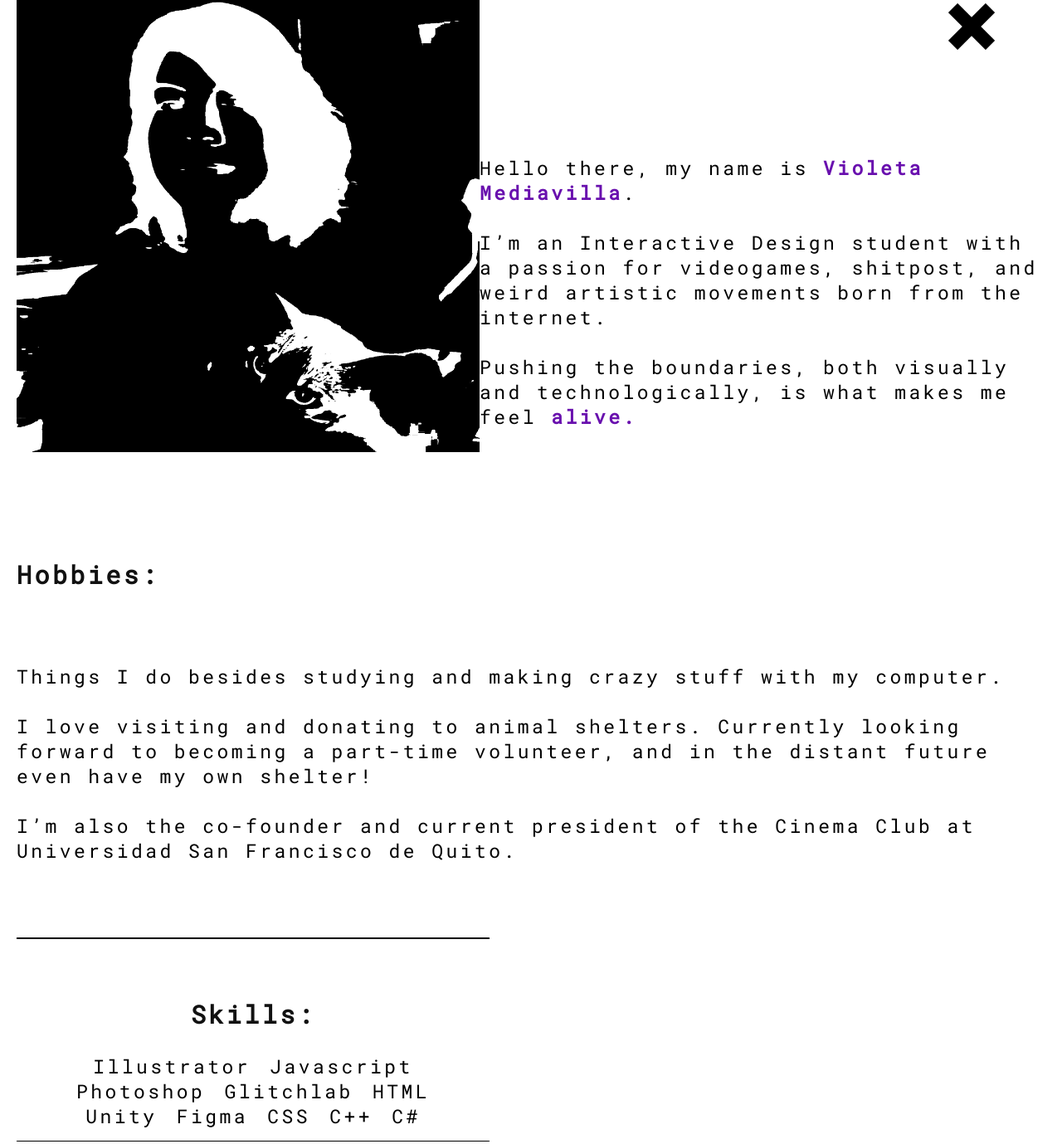
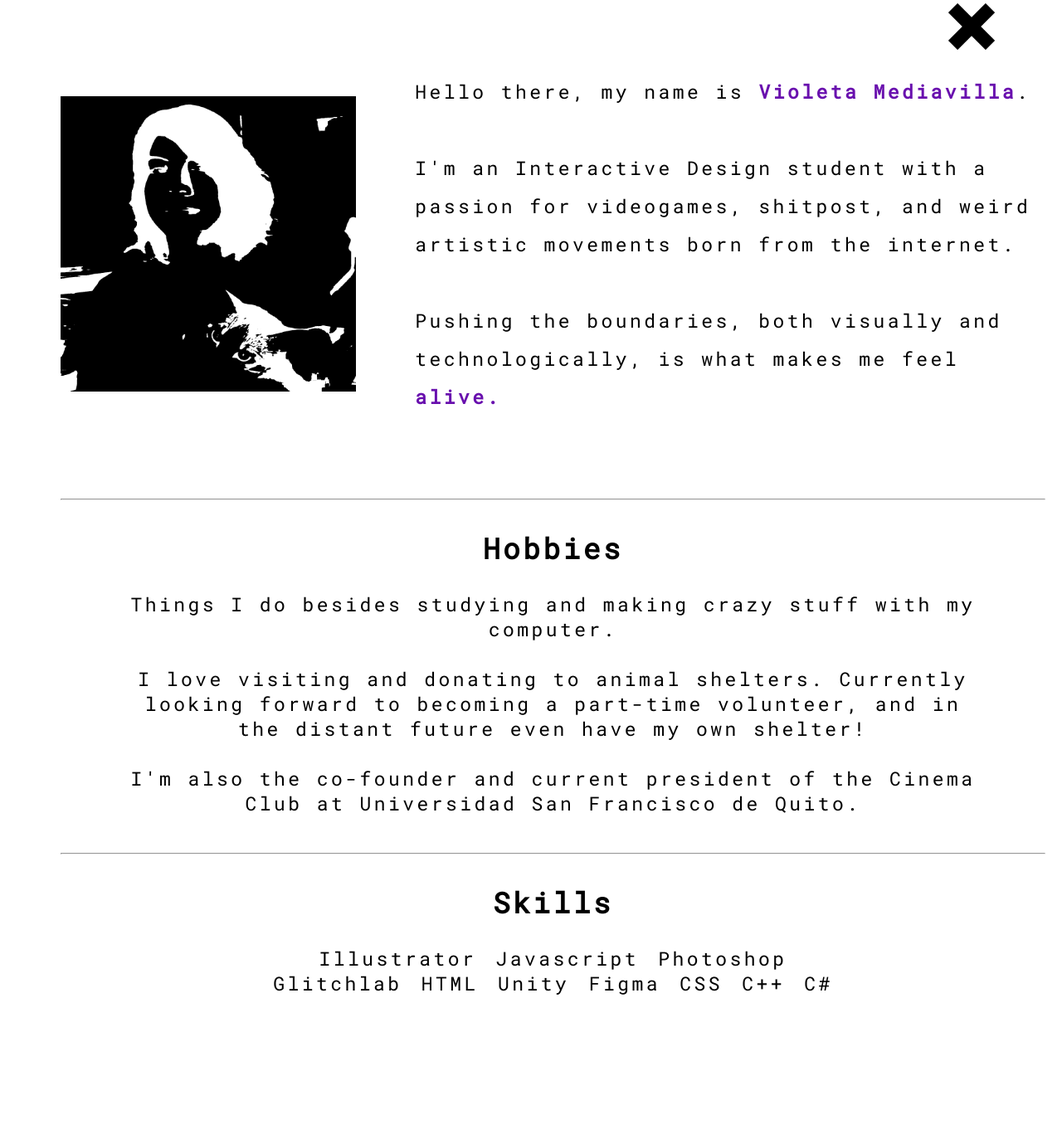
Before and after one commit to Tar-Baby/portfolio, a plain HTML site: page about me.html in a window 1280 px wide. Shown: the part 33-1412 px from the top of the page at 83% size. After the commit the page ends 1298 px from the top, so only its background shows below. Drawn offline with Linux system fonts and the light colour scheme.

Commit message:
fix about me

```diff
--- a/about me.html
+++ b/about me.html
@@ -8,7 +8,6 @@
     <meta name="viewport" content="width=device-width, initial-scale=1.0">
     <title>About Me</title>
 
-    <a href="./index.html"> <img class="close-icon" src="./img/icons/x_black.png" alt="Close"> </a>
 
     <link rel="stylesheet" href="./css/styles.css">
     <link rel="preconnect" href="https://fonts.googleapis.com">
@@ -18,37 +17,36 @@
 </head>
 
 <body class="about-me">
+    <a href="./index.html"> <img class="close-icon" src="./img/icons/x_black.png" alt="Close"> </a>
 
+    <div class="intro">
+        <img class="me" src="./img/visuals/self portrait/Pentacam_2020-09-12_175021.jpg">
+        <p class="intro-text">
+            Hello there, my name is <span class="purple-inline-text">Violeta Mediavilla</span>. <br> <br>
+            I'm an Interactive Design student with a passion for videogames, shitpost, and weird artistic movements born
+            from the internet. <br> <br>
+            Pushing the boundaries, both visually and technologically, is what makes me feel <span
+                class="purple-inline-text">alive.</span>
+        </p>
+    </div>
 
-    <img src="./img/visuals/self portrait/Pentacam_2020-09-12_175021.jpg" width="45%" alt="" style="float: left">
+    <hr class="hobbies-horizontal-rule">
 
-    <p class="about-me">
-        <dd> Hello there, my name is <span class="purple-inline-text">Violeta Mediavilla</span>. <br> <br>
-            I’m an Interactive Design student with a passion for
-            videogames, shitpost, and weird artistic movements born from the internet. <br> <br>
-            Pushing the boundaries, both visually and technologically, is what makes me feel <span
-                class="purple-inline-text">alive.</span> <br>
-        </dd> <br>
+    <div class="hobbies">
+        <h2><b>Hobbies</b></h2>
+        <br>
+        Things I do besides studying and making crazy stuff with my computer. <br><br>
+        I love visiting and donating to animal shelters. Currently looking forward to becoming a part-time
+        volunteer, and in the distant future even have my own shelter! <br><br>
+        I'm also the co-founder and current president of the Cinema Club at
+        Universidad San Francisco de Quito.
+    </div>
 
-    <h2><b>Hobbies:</b></h2>
-    <br> <br> <br>
+    <hr>
 
-    <dd> Things I do besides studying and making crazy stuff with my computer.<br><br>
-
-        I love visiting and donating to animal shelters. Currently looking forward to becoming a part-time
-        volunteer,
-        and in the distant future even have my own shelter! <br> <br>
-
-        I’m also the co-founder and current president of the Cinema Club at
-        Universidad San Francisco de Quito. <br> <br></dd>
-
-    <br><br>
-
-    <ul style=" float: left;">
-
-        <h2><b>Skills:</b></h2>
+    <ul class="skills">
+        <h2><b>Skills</b></h2>
         <br>
-
         <li>Illustrator</li>
         <li>Javascript</li>
         <li>Photoshop</li>
@@ -59,24 +57,7 @@
         <li>CSS</li>
         <li>C++</li>
         <li>C#</li>
-
     </ul>
-    </p>
-
-
-
-
-
-
-
-
-
-
-
-
-
-
-
 
 </body>
 
--- a/css/styles.css
+++ b/css/styles.css
@@ -39,20 +39,6 @@ body {
     background-color: #000000;
 }
 
-
-ul {
-    width: 570px;
-    padding: 15px;
-    margin: 0px auto 0px auto;
-    border-top: 2px solid #000;
-    border-bottom: 1px solid #000;
-    text-align: center;
-}
-
-li {
-    display: inline;
-    margin: 0px 3px;
-}
 
 p {
     padding-left: 6%;
@@ -215,6 +201,10 @@ body.my-work h1.bizarre-photography-link {
     }
 }
 
+body.my-work-subsection {
+    background-color: white;
+}
+
 /* Contact */
 body.contact {
     background-image: url('../img/backgrounds/Catacombs_of_Solaris_20220522_085711_4.png');
@@ -298,31 +288,72 @@ h1.big-purple-title {
 
 /*About Me*/
 body.about-me {
+    padding-left: 5%;
     background-color: white;
+    max-width: 100%;
+    overflow-x: hidden;
 }
 
-body.about-me h2 {
-    padding-left: 0%;
-    padding-top: 10%;
-    font-size: 30px;
-    color: #111111;
-    width: 100%;
-    height: 100%;
-    position: relative;
-    top: 2px;
-    font-family: 'Roboto Mono', monospace;
+body.about-me .intro {
+    display: flex;
+    flex-flow: row nowrap;
+    align-items: center;
+    margin-top: 100px;
 }
 
-p.about-me {
-    text-align: right;
-    margin-top: 200px;
-    width: 800px;
-    margin: 30px, 40px;
-    font-weight: normal;
-    line-height: 2;
+body.about-me .intro-text {
+    text-align: left;
+    margin-top: 0px;
+    width: 100%;
+}
+
+body.about-me img.me {
+    max-width: 30%;
+}
+
+body.about-me hr.hobbies-horizontal-rule {
+    margin-top: 100px;
+}
+
+body.about-me div.hobbies {
+    width: 90%;
+    padding: 15px;
+    margin: 20px auto 30px auto;
+    text-align: center;
+}
+
+
+body.about-me ul.skills {
     width: 60%;
-    height: 100%;
+    padding: 15px;
+    margin: 20px auto 30px auto;
+    text-align: center;
 }
+
+body.about-me ul.skills li {
+    display: inline;
+    margin: 0px 3px;
+}
+
+@media (max-width: 900px) {
+    body.about-me img.me {
+        max-width: 50%;
+    }
+
+    body.about-me .intro {
+        display: flex;
+        flex-flow: column nowrap;
+        align-items: center;
+        margin-top: 100px;
+    }
+
+    body.about-me .intro-text {
+        text-align: center;
+        margin-top: 40px;
+        width: 100%;
+    }
+}
+
 
 /* Image grids */
 .grid-wrapper>div {
```
Also changed, not shown: ai art.html (+1 -1 lines), bizarre photography.html (+1 -1 lines), design.html (+1 -1 lines), glitch.html (+1 -1 lines), self portrait.html (+1 -1 lines).
